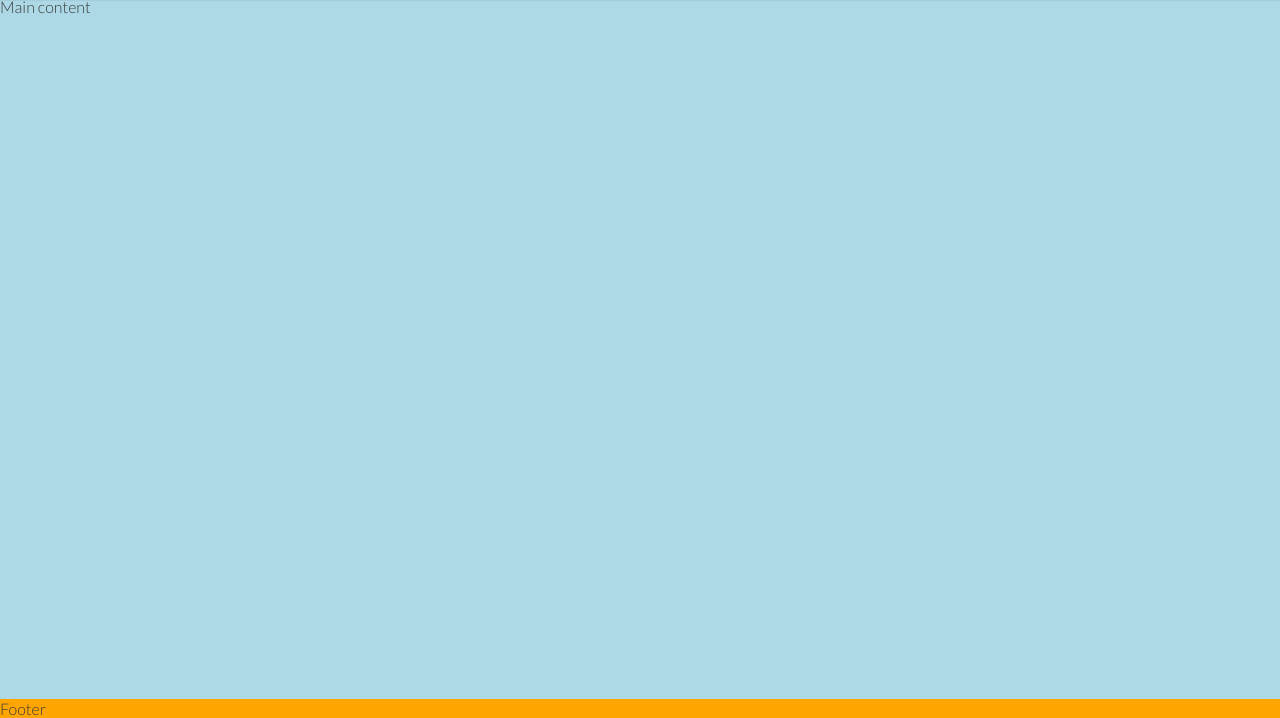
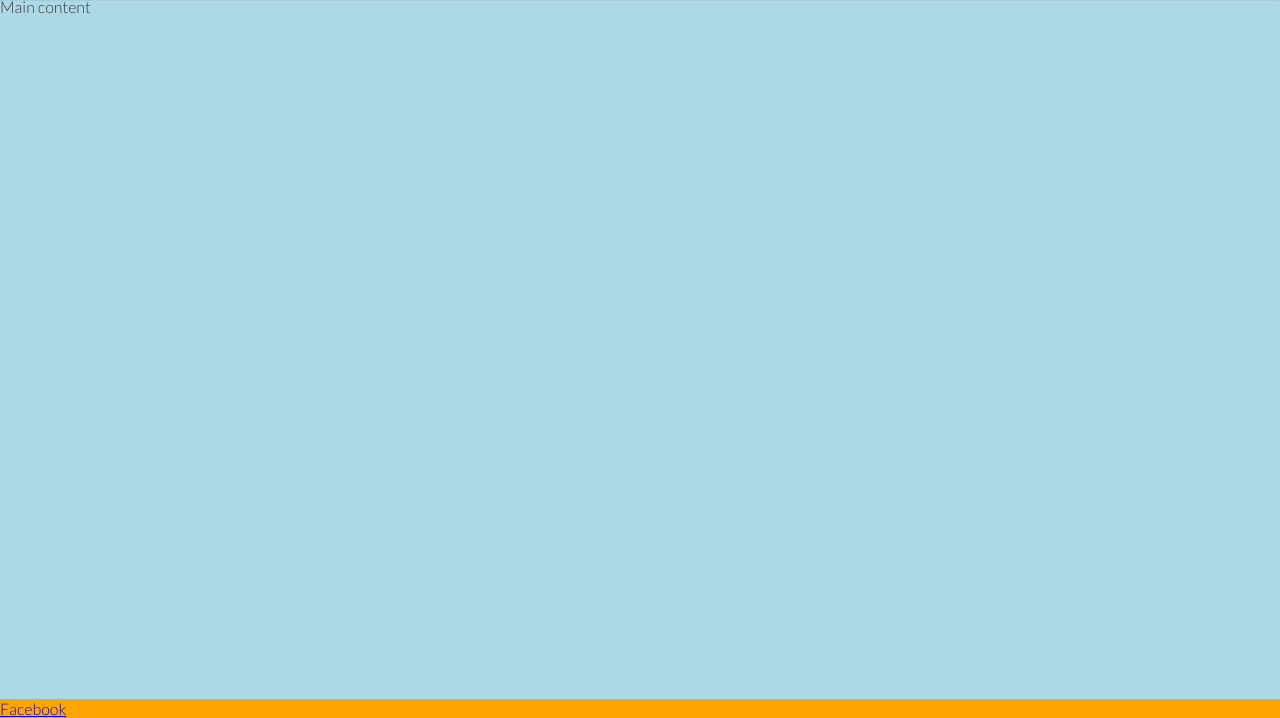
Before and after one commit to RalucaNechita/love-running1, a plain HTML site: page index.html in a window 1280 px wide. Shown: the part 82-800 px from the top of the page. Drawn offline with nearby package versions, Linux system fonts and the light colour scheme.

Commit message:
added facebook

```diff
--- a/index.html
+++ b/index.html
@@ -47,7 +47,11 @@
     <main>Main content</main>
 
     <!-- Footer -->
-    <footer>Footer</footer>
+    <footer>
+        <ul>
+            <li><a href="https://www.facebook.com/" target="_blank" rel="noopener" aria-label="Visit our Facebook page (opens in a new tab)">Facebook</a></li>
+        </ul>
+    </footer>
 </body>
 
 </html>
```
